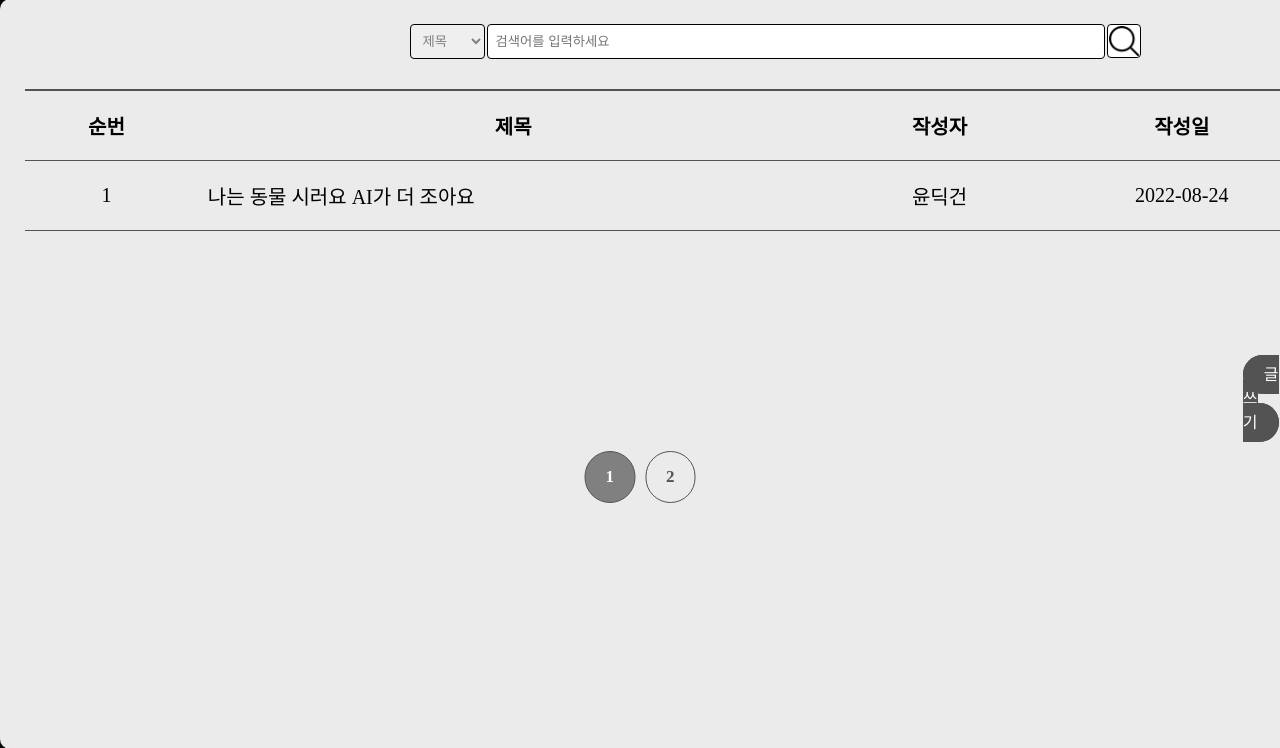
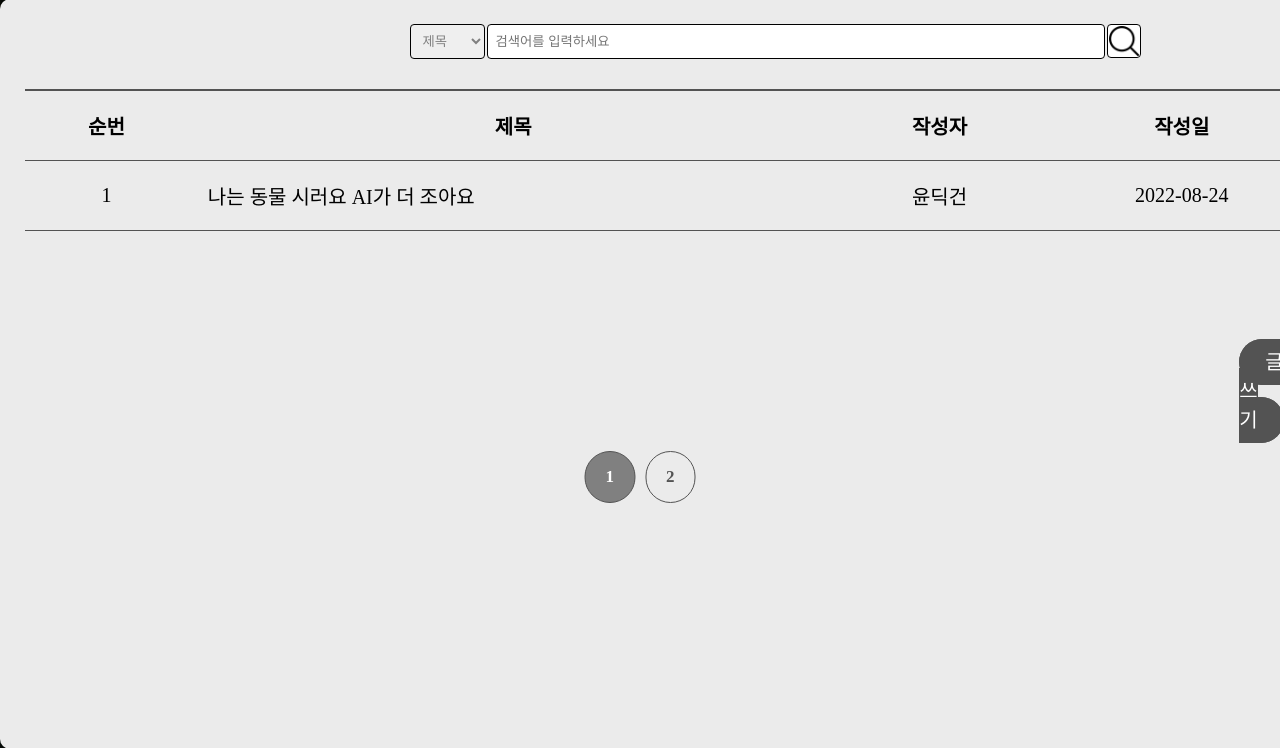
Before and after one commit to Yun-Seong-Geon/php.pj, a PHP site: page /predict/board.html in a window 1280 px wide; the page is wider, and only the part inside the window is pictured. Shown: the part 287-1035 px from the top of that part. Run offline with PHP 8.4, Linux system fonts and the light colour scheme; some web fonts are replaced.

Commit message:
게시판 css 수정

```diff
--- a/frontend/board/board.css
+++ b/frontend/board/board.css
@@ -183,9 +183,10 @@ a {
 .board_write{
     border: 1px solid#535353;
     border-radius: 100px;
-    padding: 10px 50px;
+    padding: 11px 25px;
     color: #ffffff;
     background-color: #535353;
+    font-size: 20px;
 }
 
 .board_update{
--- a/frontend/board/board.html
+++ b/frontend/board/board.html
@@ -84,7 +84,7 @@
             </table>
 
             <div class="button_container">
-                <a href="board_update.php" class="board_update">글쓰기</a><!--TODO:php 연결-->
+                <a href="board_update.php" class="board_write">글쓰기</a><!--TODO:php 연결-->
             </div>
 
             <div class="paging">
```
